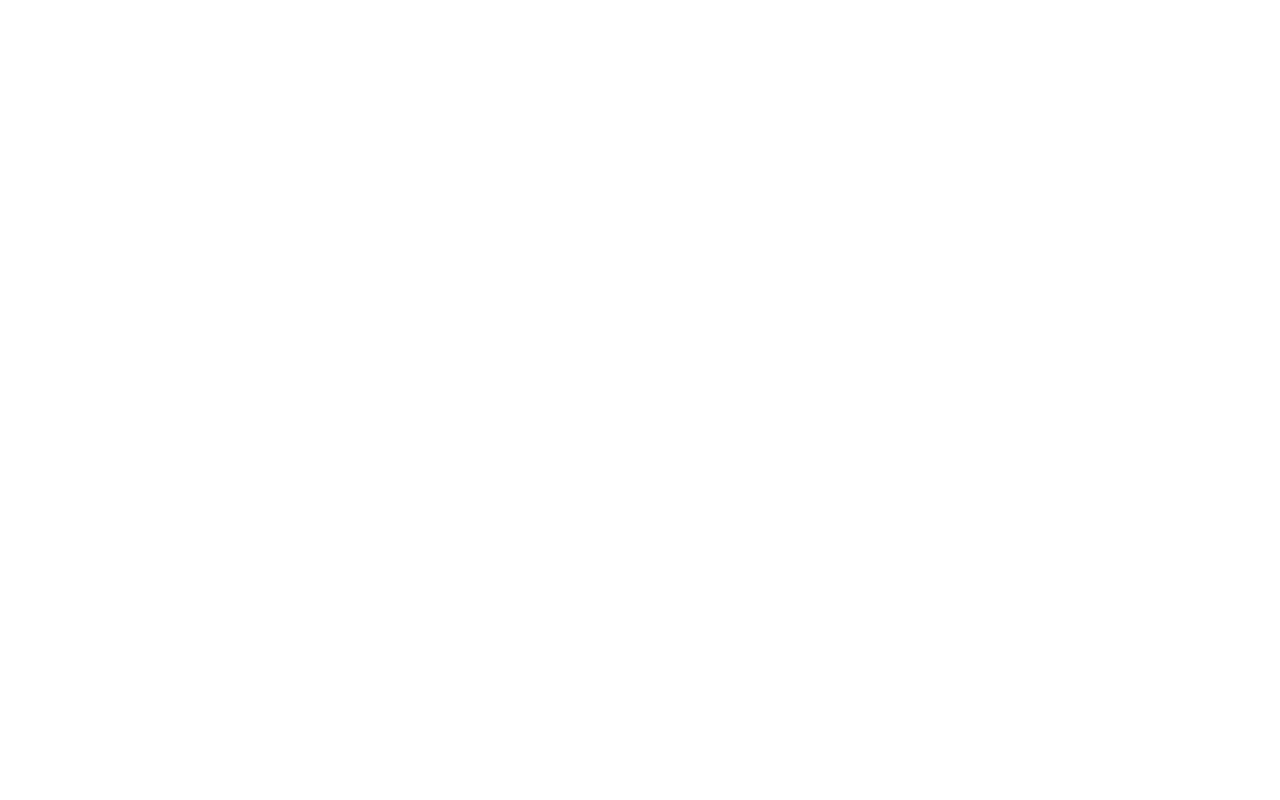
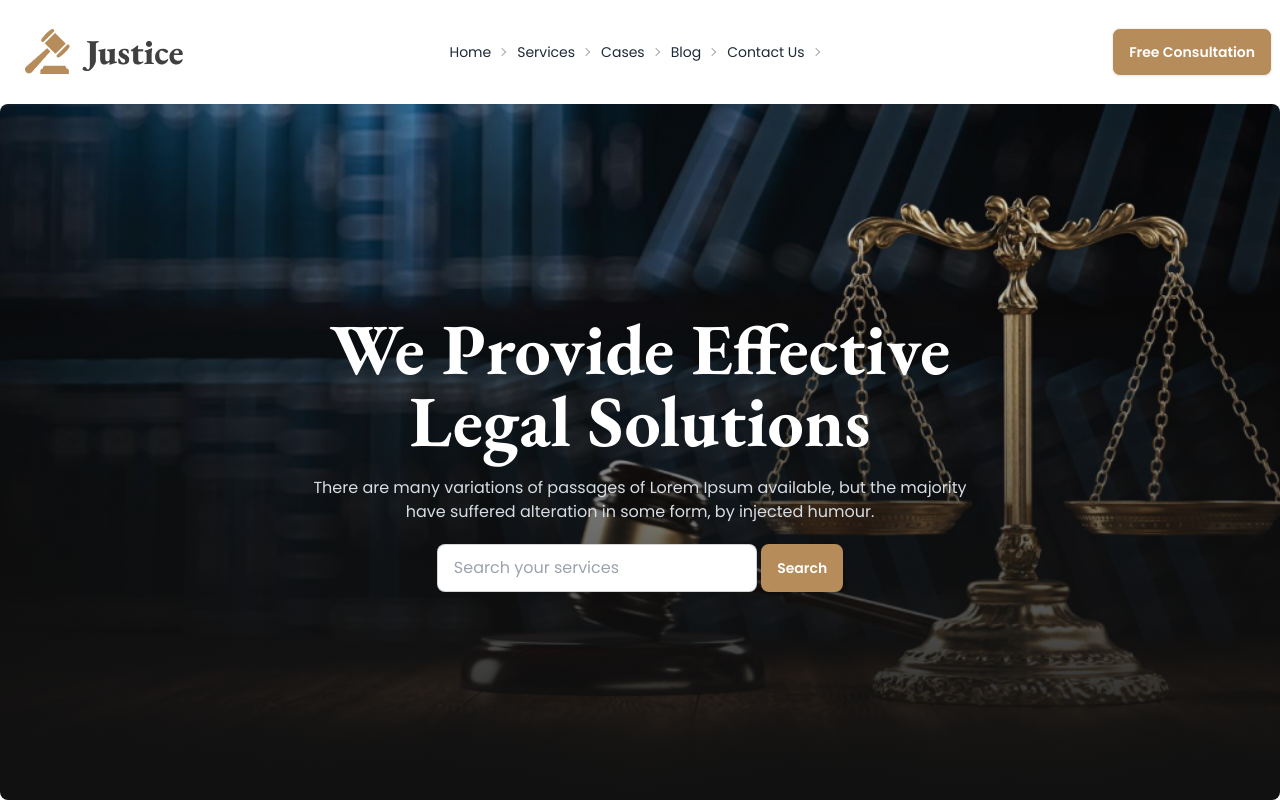
Before and after one commit to KhaledAzizZaki/legal-solution-website, a plain HTML site: page index.html in a window 1280 px wide. Drawn offline with nearby package versions, Linux system fonts and the light colour scheme.

Commit message:
add navbar and hero secrion

```diff
--- a/index.html
+++ b/index.html
@@ -26,6 +26,7 @@
           extend: {
             colors: {
               clifford: "#da373d",
+              "primary-colors": "#B68C5A",
             },
           },
         },
@@ -42,9 +43,102 @@
       }
     </style>
   </head>
-  <body>
+  <body class="font-poppins">
     <!-- header -->
-    <header class="font-poppins"></header>
+    <header class="container mx-auto">
+      <!-- Navbar -->
+      <nav class="py-5">
+        <div class="navbar bg-base-100">
+          <div class="navbar-start">
+            <div class="dropdown">
+              <div tabindex="0" role="button" class="btn btn-ghost lg:hidden">
+                <svg
+                  xmlns="http://www.w3.org/2000/svg"
+                  class="h-5 w-5"
+                  fill="none"
+                  viewBox="0 0 24 24"
+                  stroke="currentColor"
+                >
+                  <path
+                    stroke-linecap="round"
+                    stroke-linejoin="round"
+                    stroke-width="2"
+                    d="M4 6h16M4 12h8m-8 6h16"
+                  />
+                </svg>
+              </div>
+              <ul
+                tabindex="0"
+                class="menu menu-sm dropdown-content bg-base-100 rounded-box z-[1] mt-3 w-52 p-2 shadow"
+              >
+                <li><a>Home</a></li>
+                <li><a>Services</a></li>
+                <li><a>Cases</a></li>
+                <li><a>Blog</a></li>
+                <li><a>Contact Us</a></li>
+              </ul>
+            </div>
+            <a class="btn btn-ghost text-xl"
+              ><img src="images/logo2.png" alt=""
+            /></a>
+          </div>
+          <div class="navbar-center hidden lg:flex">
+            <div class="breadcrumbs text-sm">
+              <ul>
+                <li><a>Home</a></li>
+                <li><a>Services</a></li>
+                <li><a>Cases</a></li>
+                <li><a>Blog</a></li>
+                <li><a>Contact Us</a></li>
+                <li><a></a></li>
+              </ul>
+            </div>
+          </div>
+          <div class="navbar-end">
+            <a class="btn bg-primary-colors text-white">Free Consultation</a>
+          </div>
+        </div>
+      </nav>
+
+      <!-- Hero section -->
+      <section>
+        <div
+          class="hero py-40 lg:h-[87vh] rounded-lg"
+          style="
+            background: linear-gradient(
+                0deg,
+                rgb(17, 17, 17),
+                rgba(17, 17, 17, 0) 100%
+              ),
+              url(./images/banner.png);
+            background-repeat: no-repeat;
+            background-position: center;
+            background-size: cover;
+          "
+        >
+          <div class="hero-content text-neutral-content text-center">
+            <div class="max-w-2xl">
+              <h1 class="mb-5 text-7xl font-bold font-eb-garamond text-white">
+                We Provide Effective Legal Solutions
+              </h1>
+              <p class="mb-5">
+                There are many variations of passages of Lorem Ipsum available,
+                but the majority have suffered alteration in some form, by
+                injected humour.
+              </p>
+              <input
+                type="text"
+                placeholder="Search your services"
+                class="input input-bordered w-full max-w-xs"
+              />
+              <button class="btn bg-primary-colors border-0 text-white">
+                Search
+              </button>
+            </div>
+          </div>
+        </div>
+      </section>
+    </header>
 
     <main></main>
 
```
Also changed, not shown: 1 other file.
